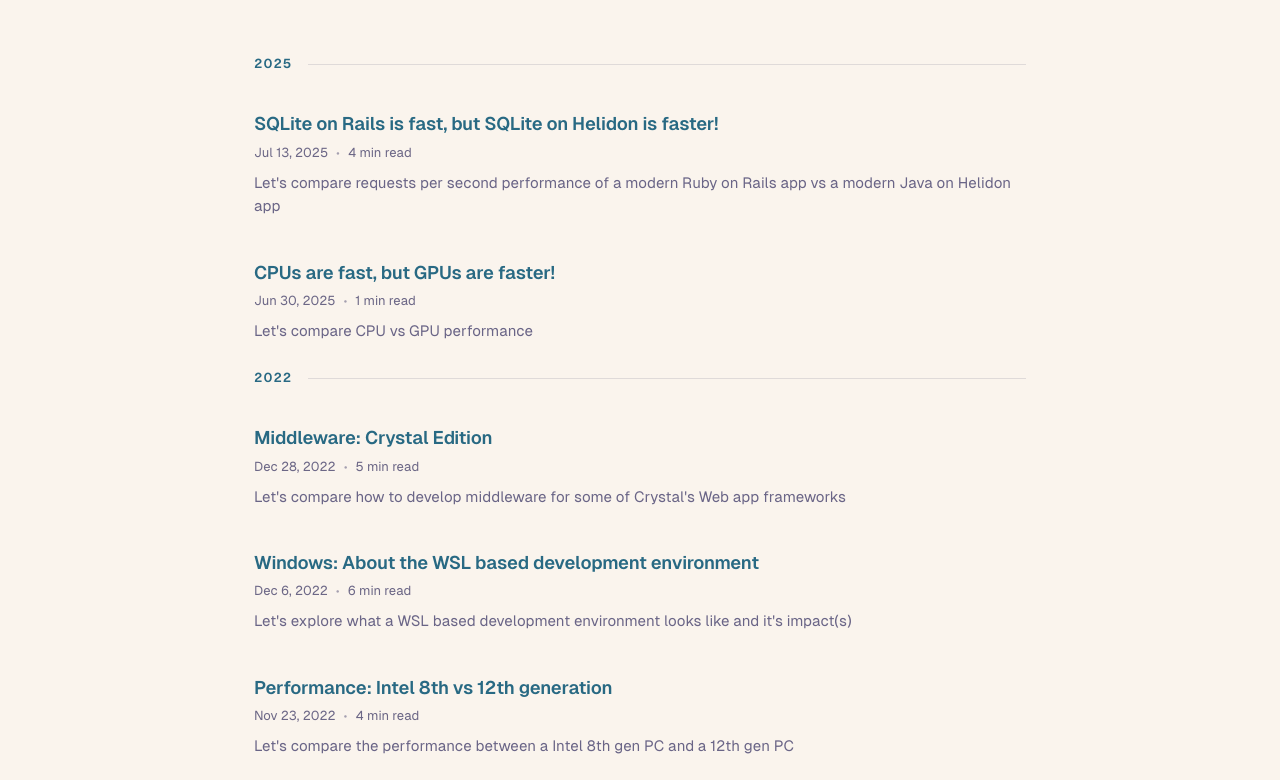
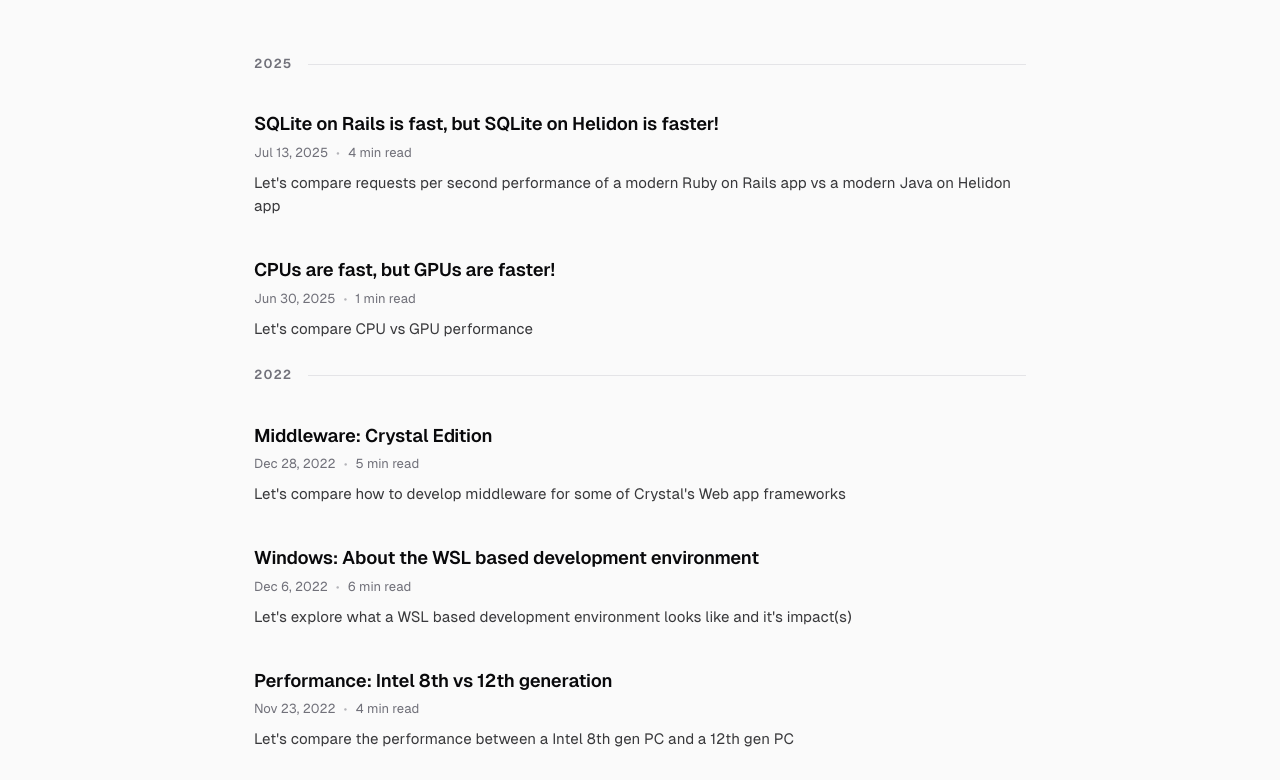
Before and after one commit to rrevi/rrevi.github.io, an Astro site: page / in a window 1280 px wide. Shown: the part 63-843 px from the top of the page. Built offline with nearby package versions, Linux system fonts and the light colour scheme; Astro itself is replaced by a stand-in of ours.

Commit message:
theme: implement Zinc & Obsidian minimalist modern palette

```diff
--- a/astro.config.mjs
+++ b/astro.config.mjs
@@ -9,8 +9,8 @@ export default defineConfig({
   markdown: {
     shikiConfig: {
       themes: {
-        light: 'rose-pine-dawn',
-        dark: 'rose-pine-moon',
+        light: 'github-light',
+        dark: 'github-dark-default',
       },
       wrap: true,
     },
--- a/src/styles/global.css
+++ b/src/styles/global.css
@@ -6,140 +6,87 @@
 @import "@fontsource/geist-mono/400.css";
 @import "@fontsource/geist-mono/500.css";
 
-/* Rosé Pine Design System (Day: Dawn / Night: Moon) */
+/* Zinc & Obsidian Design System (Minimalist / Vercel style) */
 :root {
-  /* Rosé Pine Dawn (Light) */
-  --rp-base: #faf4ed;
-  --rp-surface: #fffaf3;
-  --rp-overlay: #f2e9e1;
-  --rp-muted: #797593;
-  --rp-subtle: #6c6786;
-  --rp-text: #575279;
-  --rp-love: #b4637a;
-  --rp-gold: #ea9d34;
-  --rp-rose: #d7827e;
-  --rp-pine: #286983;
-  --rp-foam: #56949f;
-  --rp-iris: #907aa9;
-  --rp-highlight-low: #f4ede8;
-  --rp-highlight-med: #dfdad9;
-  --rp-highlight-high: #cecacd;
-
-  /* Semantic UI Tokens */
-  --bg-color: var(--rp-base);
-  --header-bg: rgba(250, 244, 237, 0.85);
-  --footer-bg: var(--rp-overlay);
-  --text-color: var(--rp-text);
-  --text-muted: var(--rp-subtle);
-  --heading-color: #286983;
-  --link-color: var(--rp-pine);
-  --link-hover: var(--rp-iris);
-  --border-color: var(--rp-highlight-med);
-  --border-subtle: var(--rp-overlay);
-  --code-bg: var(--rp-surface);
-  --code-inline-bg: var(--rp-overlay);
-  --code-inline-color: var(--rp-love);
+  /* Day Mode (Clean Zinc) */
+  --bg-color: #fafafa;
+  --header-bg: rgba(250, 250, 250, 0.8);
+  --surface: #ffffff;
+  --surface-hover: #f4f4f5;
+  --footer-bg: #f4f4f5;
+  --text-color: #18181b;       /* zinc-900 */
+  --text-muted: #71717a;       /* zinc-500 */
+  --heading-color: #09090b;    /* zinc-950 */
+  --link-color: #18181b;
+  --link-hover: #2563eb;       /* electric cobalt */
+  --accent: #2563eb;
+  --border-color: #e4e4e7;     /* zinc-200 */
+  --border-subtle: #f4f4f5;
+  --code-bg: #f4f4f5;          /* zinc-100 */
+  --code-inline-bg: #f4f4f5;
+  --code-inline-color: #09090b;
 }
 
 @media (prefers-color-scheme: dark) {
   :root:not([data-theme="light"]) {
-    /* Rosé Pine Moon (Soft Lighter Dark) */
-    --rp-base: #2a273f;
-    --rp-surface: #332f4c;
-    --rp-overlay: #444066;
-    --rp-muted: #938eb5;
-    --rp-subtle: #aba6c8;
-    --rp-text: #eceaf8;
-    --rp-love: #eb6f92;
-    --rp-gold: #f6c177;
-    --rp-rose: #ea9a97;
-    --rp-pine: #56a2c2;
-    --rp-foam: #9ccfd8;
-    --rp-iris: #c4a7e7;
-    --rp-highlight-low: #332f4c;
-    --rp-highlight-med: #444066;
-    --rp-highlight-high: #5a5482;
-
-    --bg-color: var(--rp-base);
-    --header-bg: rgba(42, 39, 63, 0.85);
-    --footer-bg: var(--rp-surface);
-    --text-color: var(--rp-text);
-    --text-muted: var(--rp-subtle);
-    --heading-color: var(--rp-text);
-    --link-color: var(--rp-foam);
-    --link-hover: var(--rp-rose);
-    --border-color: var(--rp-overlay);
-    --border-subtle: var(--rp-surface);
-    --code-bg: var(--rp-surface);
-    --code-inline-bg: var(--rp-overlay);
-    --code-inline-color: var(--rp-iris);
+    /* Night Mode (Deep Obsidian) */
+    --bg-color: #09090b;       /* zinc-950 */
+    --header-bg: rgba(9, 9, 11, 0.8);
+    --surface: #18181b;        /* zinc-900 */
+    --surface-hover: #27272a;  /* zinc-800 */
+    --footer-bg: #09090b;
+    --text-color: #e4e4e7;     /* zinc-200 */
+    --text-muted: #a1a1aa;     /* zinc-400 */
+    --heading-color: #fafafa;  /* zinc-50 */
+    --link-color: #fafafa;
+    --link-hover: #38bdf8;     /* sky cyan */
+    --accent: #38bdf8;
+    --border-color: #27272a;   /* zinc-800 */
+    --border-subtle: #18181b;
+    --code-bg: #000000;        /* pitch black code surface */
+    --code-inline-bg: #18181b;
+    --code-inline-color: #f4f4f5;
   }
 }
 
 [data-theme="dark"] {
-  /* Rosé Pine Moon (Soft Lighter Dark) */
-  --rp-base: #2a273f;
-  --rp-surface: #332f4c;
-  --rp-overlay: #444066;
-  --rp-muted: #938eb5;
-  --rp-subtle: #aba6c8;
-  --rp-text: #eceaf8;
-  --rp-love: #eb6f92;
-  --rp-gold: #f6c177;
-  --rp-rose: #ea9a97;
-  --rp-pine: #56a2c2;
-  --rp-foam: #9ccfd8;
-  --rp-iris: #c4a7e7;
-  --rp-highlight-low: #332f4c;
-  --rp-highlight-med: #444066;
-  --rp-highlight-high: #5a5482;
-
-  --bg-color: var(--rp-base);
-  --header-bg: rgba(42, 39, 63, 0.85);
-  --footer-bg: var(--rp-surface);
-  --text-color: var(--rp-text);
-  --text-muted: var(--rp-subtle);
-  --heading-color: var(--rp-text);
-  --link-color: var(--rp-foam);
-  --link-hover: var(--rp-rose);
-  --border-color: var(--rp-overlay);
-  --border-subtle: var(--rp-surface);
-  --code-bg: var(--rp-surface);
-  --code-inline-bg: var(--rp-overlay);
-  --code-inline-color: var(--rp-iris);
+  /* Night Mode (Deep Obsidian) */
+  --bg-color: #09090b;
+  --header-bg: rgba(9, 9, 11, 0.8);
+  --surface: #18181b;
+  --surface-hover: #27272a;
+  --footer-bg: #09090b;
+  --text-color: #e4e4e7;
+  --text-muted: #a1a1aa;
+  --heading-color: #fafafa;
+  --link-color: #fafafa;
+  --link-hover: #38bdf8;
+  --accent: #38bdf8;
+  --border-color: #27272a;
+  --border-subtle: #18181b;
+  --code-bg: #000000;
+  --code-inline-bg: #18181b;
+  --code-inline-color: #f4f4f5;
 }
 
 [data-theme="light"] {
-  /* Rosé Pine Dawn (Light) */
-  --rp-base: #faf4ed;
-  --rp-surface: #fffaf3;
-  --rp-overlay: #f2e9e1;
-  --rp-muted: #797593;
-  --rp-subtle: #6c6786;
-  --rp-text: #575279;
-  --rp-love: #b4637a;
-  --rp-gold: #ea9d34;
-  --rp-rose: #d7827e;
-  --rp-pine: #286983;
-  --rp-foam: #56949f;
-  --rp-iris: #907aa9;
-  --rp-highlight-low: #f4ede8;
-  --rp-highlight-med: #dfdad9;
-  --rp-highlight-high: #cecacd;
-
-  --bg-color: var(--rp-base);
-  --header-bg: rgba(250, 244, 237, 0.85);
-  --footer-bg: var(--rp-overlay);
-  --text-color: var(--rp-text);
-  --text-muted: var(--rp-subtle);
-  --heading-color: #286983;
-  --link-color: var(--rp-pine);
-  --link-hover: var(--rp-iris);
-  --border-color: var(--rp-highlight-med);
-  --border-subtle: var(--rp-overlay);
-  --code-bg: var(--rp-surface);
-  --code-inline-bg: var(--rp-overlay);
-  --code-inline-color: var(--rp-love);
+  /* Day Mode (Clean Zinc) */
+  --bg-color: #fafafa;
+  --header-bg: rgba(250, 250, 250, 0.8);
+  --surface: #ffffff;
+  --surface-hover: #f4f4f5;
+  --footer-bg: #f4f4f5;
+  --text-color: #18181b;
+  --text-muted: #71717a;
+  --heading-color: #09090b;
+  --link-color: #18181b;
+  --link-hover: #2563eb;
+  --accent: #2563eb;
+  --border-color: #e4e4e7;
+  --border-subtle: #f4f4f5;
+  --code-bg: #f4f4f5;
+  --code-inline-bg: #f4f4f5;
+  --code-inline-color: #09090b;
 }
 
 /* Base Reset & Typography */
@@ -211,12 +158,11 @@ p, ul, ol, dl, blockquote {
 }
 
 blockquote {
-  border-left: 3px solid var(--rp-pine);
+  border-left: 2px solid var(--accent);
   margin-left: 0;
   margin-right: 0;
   padding: 0.5rem 0 0.5rem 1.25rem;
   color: var(--text-muted);
-  font-style: italic;
 }
 
 img {
@@ -262,7 +208,7 @@ img {
 }
 
 .site-nav .nav-item {
-  color: var(--text-color);
+  color: var(--text-muted);
   font-size: 0.9375rem;
   font-weight: 500;
   display: inline-flex;
@@ -273,19 +219,15 @@ img {
 }
 
 .site-nav .nav-item:hover {
-  color: var(--link-hover);
+  color: var(--heading-color);
 }
 
 .svg-icon {
   width: 17px;
   height: 17px;
   display: inline-block;
-  fill: var(--text-muted);
+  fill: currentColor;
   transition: fill 0.15s ease;
-}
-
-.nav-item:hover .svg-icon {
-  fill: var(--link-hover);
 }
 
 /* Theme Toggle Button */
@@ -295,11 +237,16 @@ button.theme-toggle-btn {
   cursor: pointer;
   padding: 0;
   margin: 0;
-  color: inherit;
+  color: var(--text-muted);
   font: inherit;
   display: inline-flex;
   align-items: center;
   justify-content: center;
+  transition: color 0.15s ease;
+}
+
+button.theme-toggle-btn:hover {
+  color: var(--heading-color);
 }
 
 button.theme-toggle-btn .sun-icon {
@@ -312,8 +259,6 @@ button.theme-toggle-btn .moon-icon {
 
 [data-theme="dark"] button.theme-toggle-btn .sun-icon {
   display: inline-block;
-  color: var(--rp-gold);
-  stroke: var(--rp-gold);
 }
 
 [data-theme="dark"] button.theme-toggle-btn .moon-icon {
@@ -323,8 +268,6 @@ button.theme-toggle-btn .moon-icon {
 @media (prefers-color-scheme: dark) {
   :root:not([data-theme="light"]) button.theme-toggle-btn .sun-icon {
     display: inline-block;
-    color: var(--rp-gold);
-    stroke: var(--rp-gold);
   }
   :root:not([data-theme="light"]) button.theme-toggle-btn .moon-icon {
     display: none;
@@ -342,7 +285,7 @@ button.theme-toggle-btn .moon-icon {
   font-weight: 600;
   letter-spacing: 0.08em;
   text-transform: uppercase;
-  color: var(--rp-pine);
+  color: var(--text-muted);
   margin-top: 3.5rem;
   margin-bottom: 1.25rem;
   display: flex;
@@ -364,7 +307,7 @@ button.theme-toggle-btn .moon-icon {
 .post-item-group {
   display: flex;
   flex-direction: column;
-  gap: 0.5rem;
+  gap: 0.35rem;
 }
 
 .post-item {
@@ -377,7 +320,7 @@ button.theme-toggle-btn .moon-icon {
 }
 
 .post-item:hover {
-  background-color: var(--rp-surface);
+  background-color: var(--surface-hover);
 }
 
 .post-item-title {
@@ -403,7 +346,7 @@ button.theme-toggle-btn .moon-icon {
 }
 
 .post-item-meta .bullet {
-  opacity: 0.6;
+  opacity: 0.5;
 }
 
 .post-item-intro {
@@ -411,7 +354,7 @@ button.theme-toggle-btn .moon-icon {
   line-height: 1.55;
   color: var(--text-color);
   margin: 0;
-  opacity: 0.88;
+  opacity: 0.85;
 }
 
 /* Article Page Layout */
@@ -515,31 +458,29 @@ td code {
   padding: 3px 8px;
   font-size: 11px;
   font-family: "Geist Sans", -apple-system, BlinkMacSystemFont, sans-serif;
-  color: var(--text-color);
-  background-color: var(--rp-overlay);
+  color: var(--text-muted);
+  background-color: var(--surface);
   border: 1px solid var(--border-color);
   border-radius: 4px;
   cursor: pointer;
-  opacity: 0.6;
-  transition: opacity 0.2s ease, background-color 0.2s ease, color 0.2s ease;
+  opacity: 0;
+  transition: opacity 0.15s ease, background-color 0.15s ease, color 0.15s ease;
   z-index: 5;
 }
 
 pre.astro-code:hover .copy-code-button {
-  opacity: 0.9;
+  opacity: 1;
 }
 
 .copy-code-button:hover {
-  opacity: 1;
-  background-color: var(--rp-highlight-med);
-  color: var(--link-color);
+  background-color: var(--border-color);
+  color: var(--heading-color);
 }
 
 .copy-code-button.copied {
   opacity: 1;
-  color: var(--rp-foam);
-  border-color: var(--rp-foam);
-  background-color: var(--rp-surface);
+  color: #10b981;
+  border-color: #10b981;
 }
 
 /* Post Navigation (Older / Newer) */
@@ -596,7 +537,7 @@ table {
 }
 
 table th {
-  background-color: var(--rp-overlay);
+  background-color: var(--surface);
   border: 1px solid var(--border-color);
   color: var(--heading-color);
   padding: 8px 14px;
@@ -627,11 +568,11 @@ table tr:nth-child(even) {
 }
 
 .site-footer a {
-  color: var(--link-color);
+  color: var(--text-muted);
 }
 
 .site-footer a:hover {
-  color: var(--link-hover);
+  color: var(--heading-color);
 }
 
 /* Mobile typography overrides */
```
